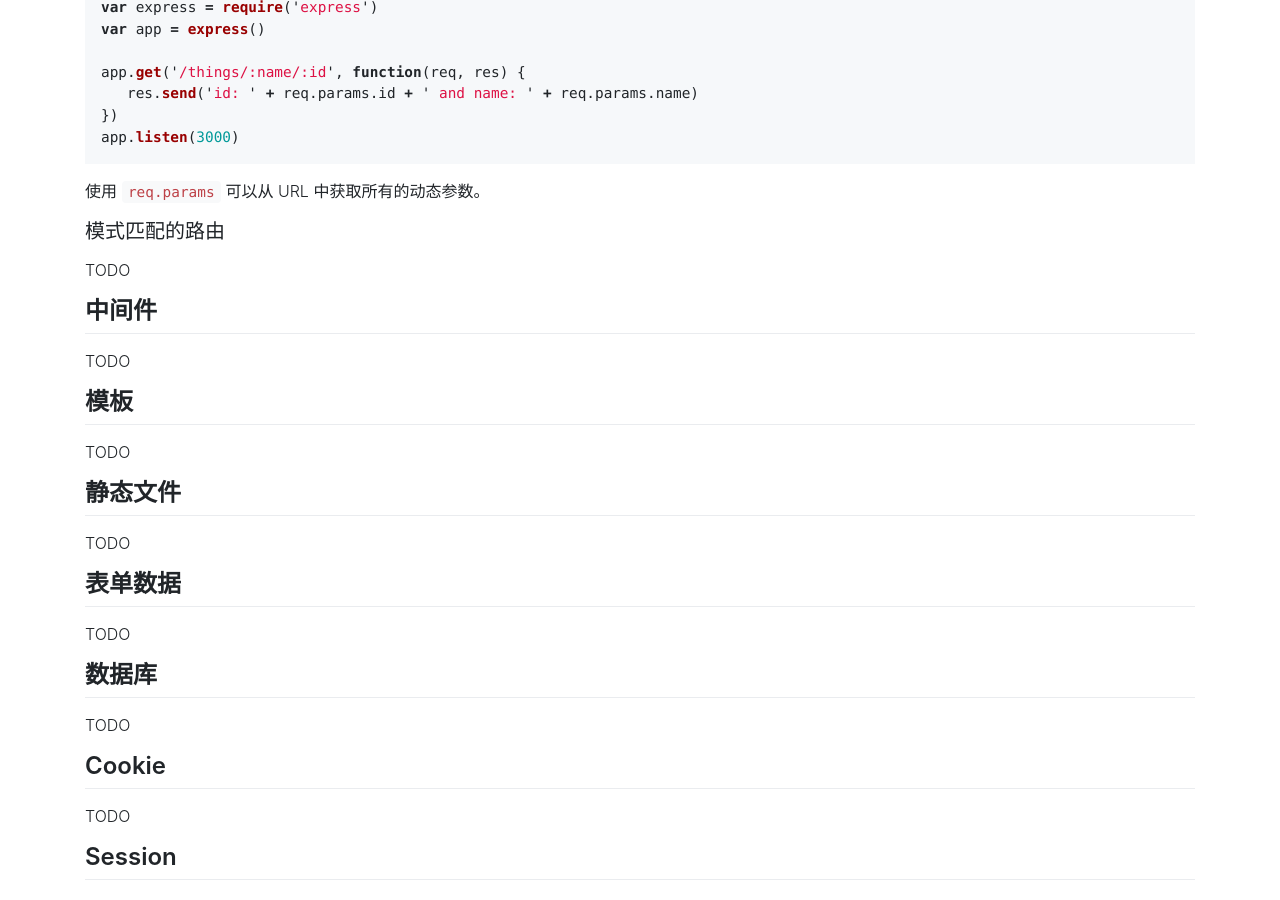
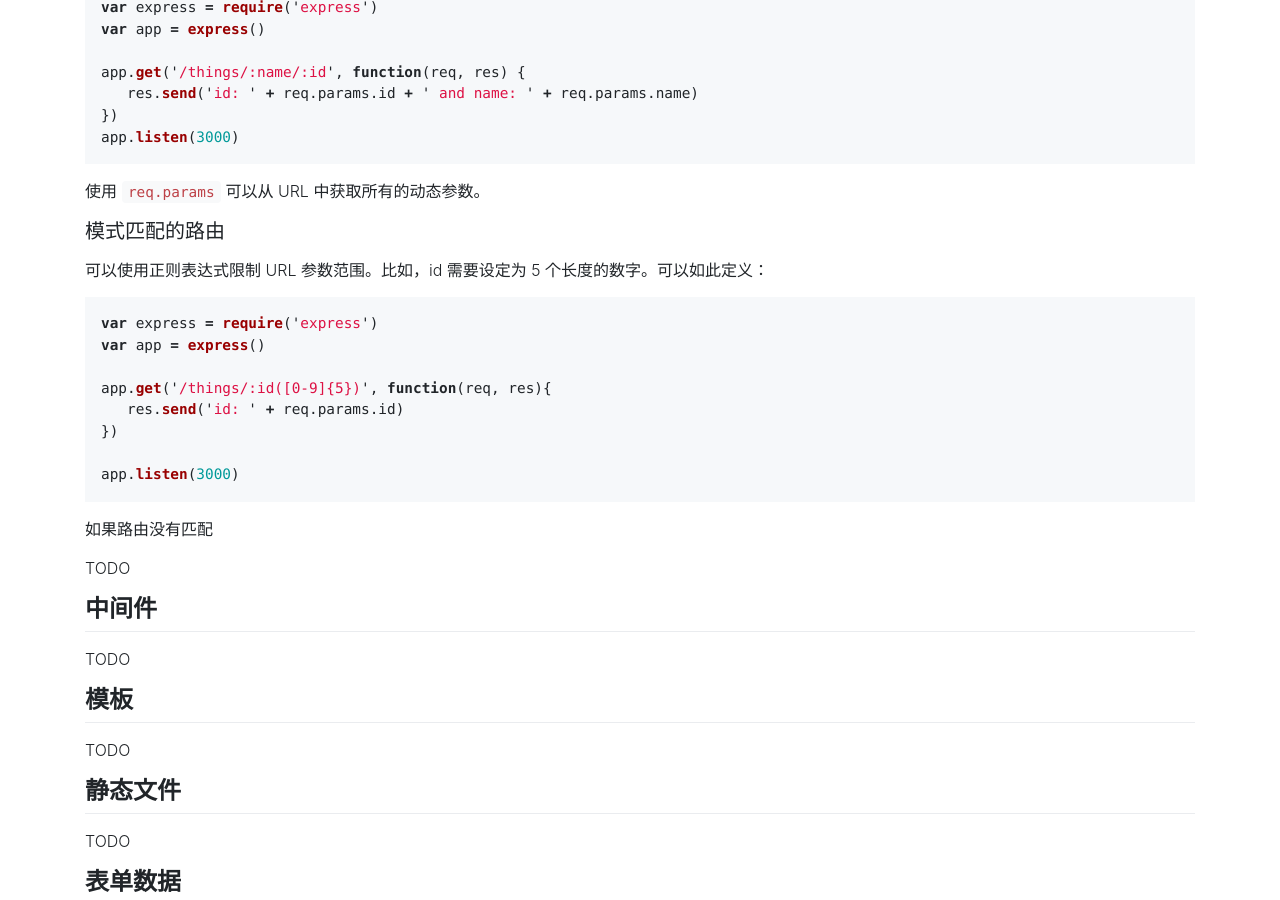
Before and after one commit to liuzhuan/liuzhuan.github.io, a Jekyll site: the page built from _posts/2018-05-07-expressjs-primer.md, in a window 1280 px wide and 900 px high, scrolled down 3478 px. Built offline with Jekyll 4.4.1, drawn with Linux system fonts in a browser that asks for light colours; nearby versions of some CDN libraries; comment, search, counter and statistics services are not loaded.

Commit message:
updating express js content

````diff
--- a/_posts/2018-05-07-expressjs-primer.md
+++ b/_posts/2018-05-07-expressjs-primer.md
@@ -161,6 +161,21 @@ app.listen(3000)
 
 ### 模式匹配的路由
 
+可以使用正则表达式限制 URL 参数范围。比如，id 需要设定为 5 个长度的数字。可以如此定义：
+
+```js
+var express = require('express')
+var app = express()
+
+app.get('/things/:id([0-9]{5})', function(req, res){
+   res.send('id: ' + req.params.id)
+})
+
+app.listen(3000)
+```
+
+如果路由没有匹配
+
 TODO
 
 ## 中间件
````
